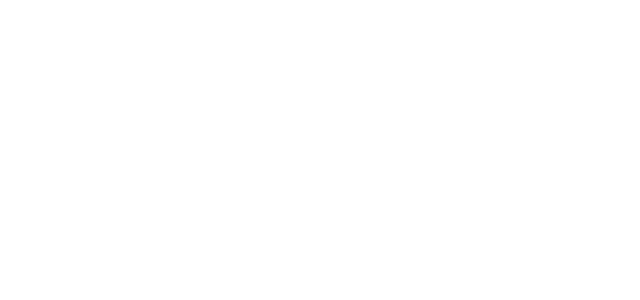
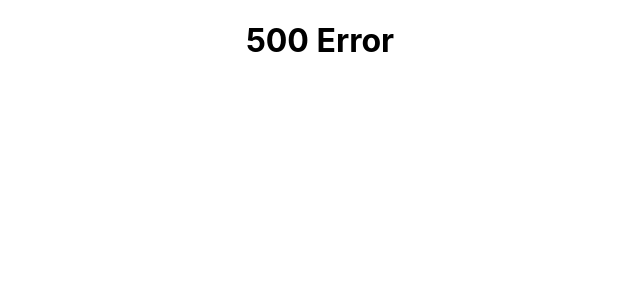
Before and after one commit to ElDav1d/the-phone-cave-client, a React (Create React App) app: page /error in a window 1280 px wide. Before the commit this address had no page. Shown: the top 300 px of the page, without its empty margins (320-960 px from the left). Built offline with nearby package versions, Linux system fonts and the light colour scheme.

Commit message:
apply error handling routes

```diff
--- a/src/App.js
+++ b/src/App.js
@@ -1,12 +1,16 @@
 import { Routes, Route } from "react-router-dom";
 import "./App.css";
 import Home from "./pages/Home";
+import Error from "./pages/errors/Error";
+import NotFound from "./pages/errors/NotFound";
 
 function App() {
   return (
     <div className="App">
       <Routes>
         <Route path="/" element={<Home />} />
+        <Route path="/error" element={<Error />} />
+        <Route path="/*" element={<NotFound />} />
       </Routes>
     </div>
   );
--- /dev/null
+++ b/src/pages/errors/Error.jsx
@@ -0,0 +1,9 @@
+function Error() {
+  return (
+    <div>
+      <h1>500 Error</h1>
+    </div>
+  );
+}
+
+export default Error;
--- /dev/null
+++ b/src/pages/errors/NotFound.jsx
@@ -0,0 +1,11 @@
+import React from "react";
+
+function NotFound() {
+  return (
+    <div>
+      <h1>Not Found</h1>
+    </div>
+  );
+}
+
+export default NotFound;
```
